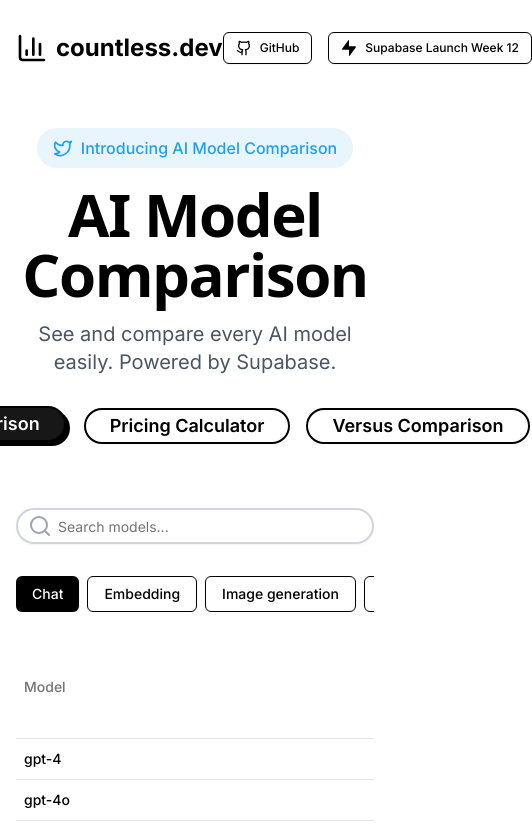
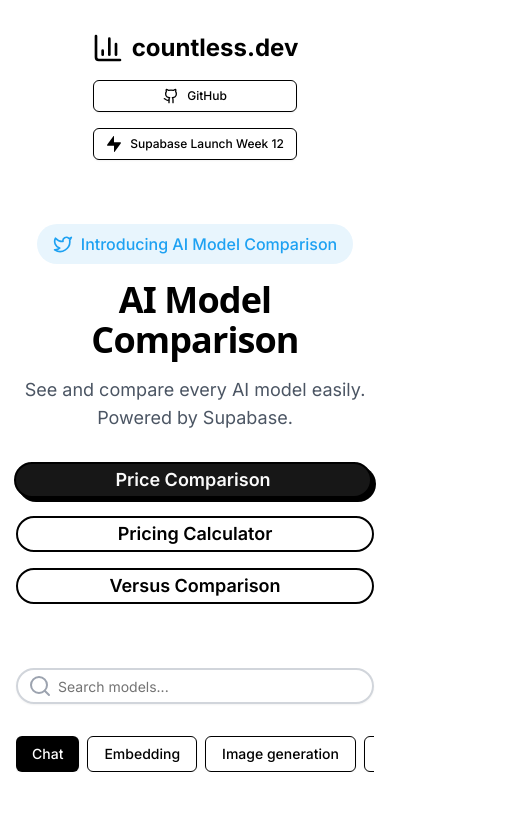
Before and after one commit to Ahmet-Dedeler/ai-llm-comparison, a Next.js app: page / in a window 390 px wide. Shown: the top 833 px of the page, 532 px wide, since content can reach past the window. Built offline with nearby package versions, Linux system fonts and the light colour scheme.

Commit message:
auto-update functionality fixed

```diff
--- a/app/components/Header.tsx
+++ b/app/components/Header.tsx
@@ -3,12 +3,12 @@
 
 export default function Header() {
   return (
-    <header className="flex justify-between items-center mb-16">
+    <header className="flex flex-col md:flex-row justify-between items-center mb-16 space-y-4 md:space-y-0">
       <div className="flex items-center space-x-2">
         <BarChart3 className="w-8 h-8" />
         <span className="text-2xl font-bold">countless.dev</span>
       </div>
-      <div className="flex space-x-4">
+      <div className="flex flex-col md:flex-row space-y-4 md:space-y-0 md:space-x-4">
         <Button variant="outline" size="sm" asChild className="border-black text-black hover:bg-gray-100">
           <a href="https://github.com/Ahmet-Dedeler/ai-llm-comparison" target="_blank" rel="noopener noreferrer">
             <Github className="mr-2 h-4 w-4" />
--- a/app/layout.tsx
+++ b/app/layout.tsx
@@ -42,10 +42,13 @@
 }) {
   return (
     <html lang="en">
-      <body className={inter.className}>
-        {children}
-        <Analytics />
-      </body>
-    </html>
+  <head>
+    <meta name="viewport" content="width=device-width, initial-scale=1.0" />
+  </head>
+  <body className={inter.className}>
+    {children}
+    <Analytics />
+  </body>
+</html>
   )
 }
--- a/app/page.tsx
+++ b/app/page.tsx
@@ -24,13 +24,13 @@
         <Twitter className="w-5 h-5 text-[#1DA1F2] mr-2" />
         <span className="text-[#1DA1F2] font-medium">Introducing AI Model Comparison</span>
       </a>
-          <h1 className="text-6xl font-extrabold mb-4 font-sans tracking-tight">
+      <h1 className="text-4xl md:text-6xl font-extrabold mb-4 font-sans tracking-tight">
         AI Model Comparison
       </h1>
-          <p className="text-xl text-gray-600 mb-8">
+      <p className="text-lg md:text-xl text-gray-600 mb-8">
         See and compare every AI model easily. Powered by Supabase.
       </p>
-          <div className="flex justify-center space-x-4 mb-8">
+      <div className="flex flex-col md:flex-row justify-center space-y-4 md:space-y-0 md:space-x-4 mb-8">
         <Button
           onClick={() => {
             setShowPricingCalculator(false)
```
Also changed, not shown: fetchLatestJson.js (added, +20 -0 lines), transformModels.js (+31 -4 lines), 1 other file (tests, documents, lock files or other folders). Lines whose indentation alone changed are shown as unchanged.
